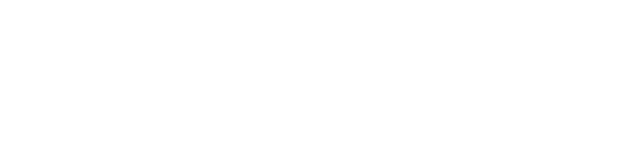
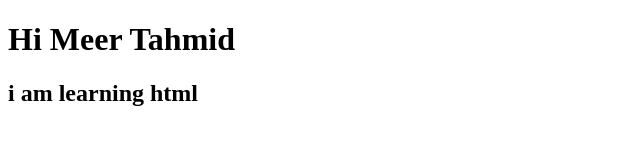
Before and after one commit to MeerTahmids/my-second-repo, a plain HTML site: page index.html in a window 1280 px wide. Shown: the whole page, without its empty margins (0-640 px from the left). Drawn offline with Linux system fonts and the light colour scheme.

Commit message:
added header

```diff
--- a/index.html
+++ b/index.html
@@ -4,6 +4,7 @@
     <title>My Second Github Repo</title>
 </head>
 <body>
-
+    <h1>Hi Meer Tahmid</h1>
+    <h2>i am learning html</h2>
 </body>
 </html>
```
